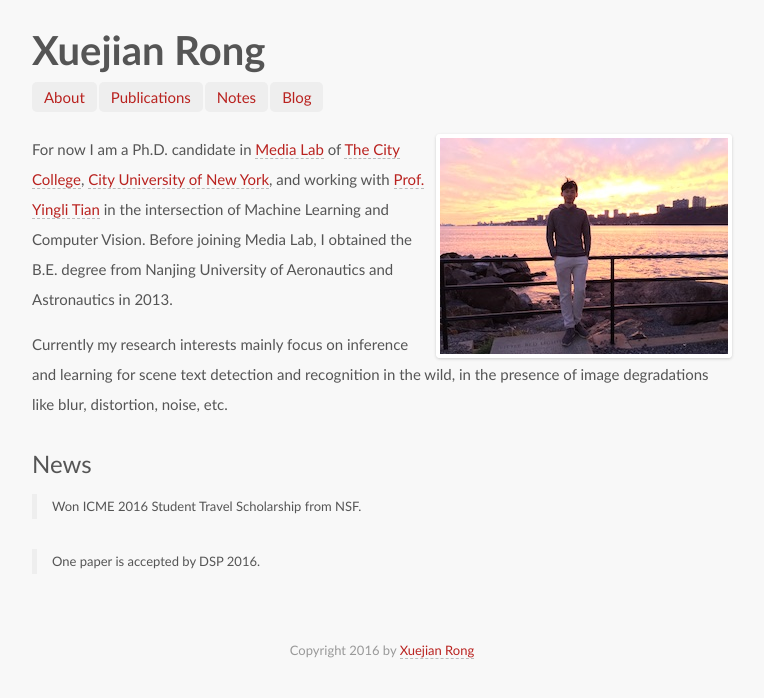
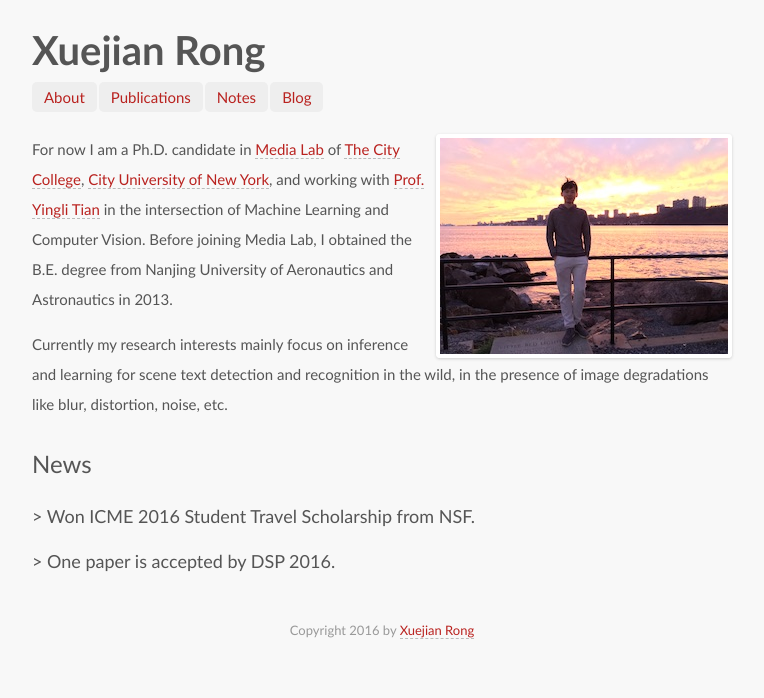
Before and after one commit to ionvision/ionvision.github.io.bk, a Jekyll site: the page built from index.md, in a window 1280 px wide. Shown: the top 698 px of the page, without its empty margins (258-1022 px from the left). Built offline with Jekyll 4.4.1, drawn with Linux system fonts in a browser that asks for light colours; some web fonts are replaced.

Commit message:
Add news

```diff
--- a/index.md
+++ b/index.md
@@ -9,6 +9,6 @@ Currently my research interests mainly focus on inference and learning for scene
 
 ## News
 
-> Won ICME 2016 Student Travel Scholarship from NSF.
+### > Won ICME 2016 Student Travel Scholarship from NSF.
 
-> One paper is accepted by DSP 2016.
+### > One paper is accepted by DSP 2016.
```
